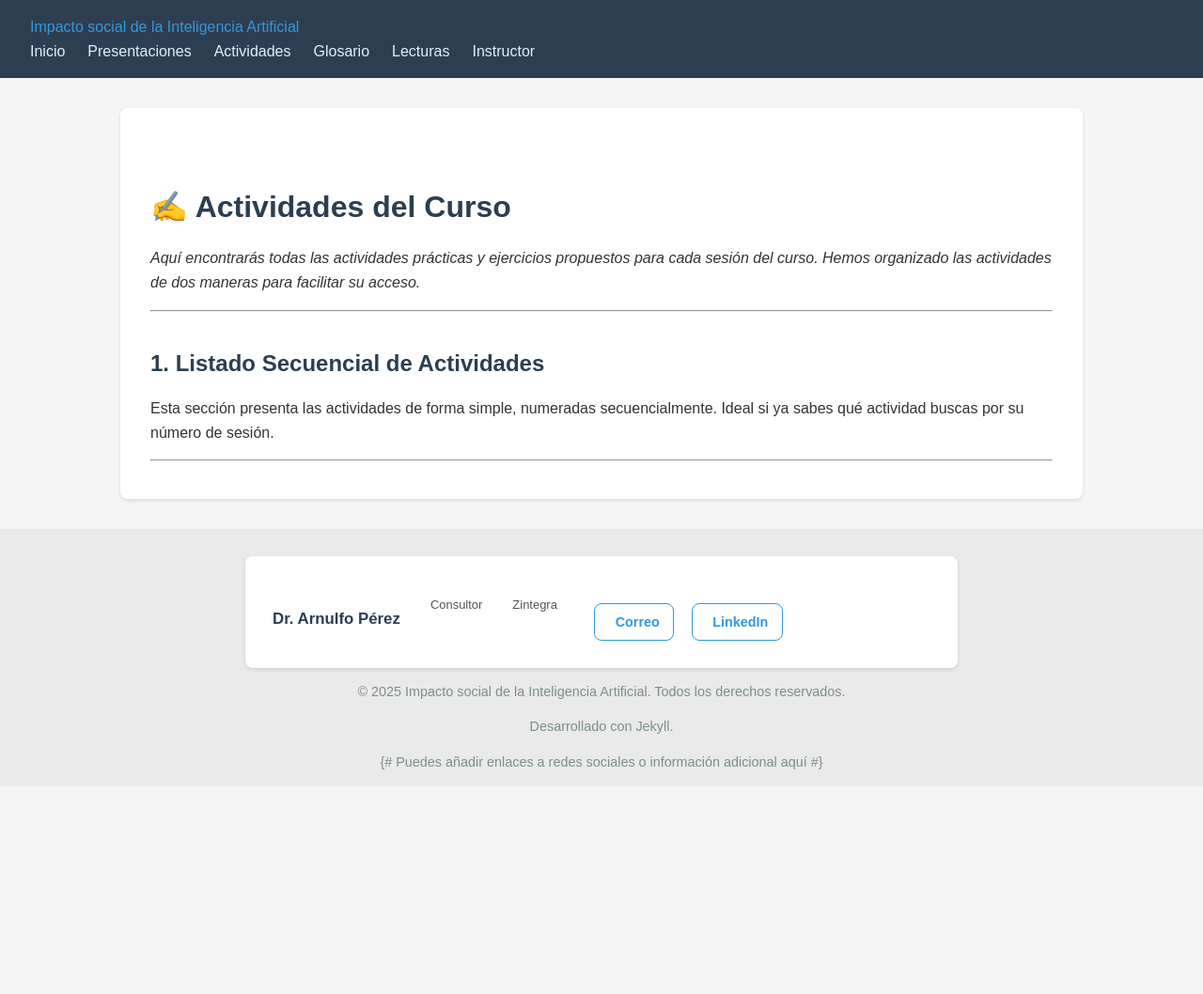
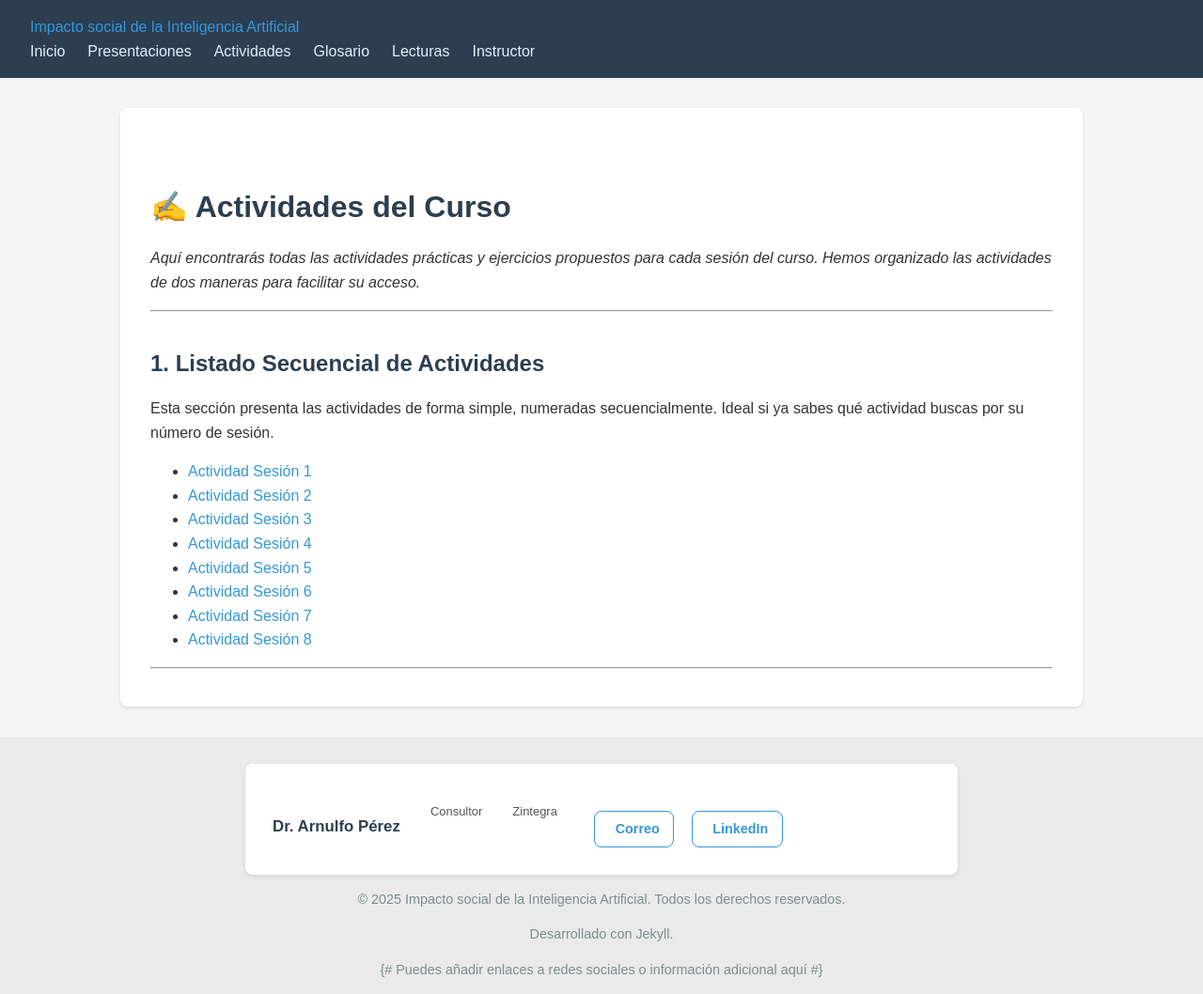
Before and after one commit to ArnulfoPerez/impacto_ai, a Jekyll site: the page built from actividades.md, in a window 1280 px wide. Shown: the whole page at 94% size. Built offline with Jekyll 4.4.1, drawn with Linux system fonts in a browser that asks for light colours; before the commit the page ends 900 px from its top, so only the background shows below that.

Commit message:
Update actividades.md
lista simple

```diff
--- a/actividades.md
+++ b/actividades.md
@@ -14,19 +14,17 @@ _Aquí encontrarás todas las actividades prácticas y ejercicios propuestos par
 
 Esta sección presenta las actividades de forma simple, numeradas secuencialmente. Ideal si ya sabes qué actividad buscas por su número de sesión.
 
+
 <ul class="activity-list">
-{% for session in site.sessions | sort: "order" %}
-  {% if session.order %}
-    {% assign session_number_padded = session.order | prepend: "00" | slice: -2, 2 %}
+  {% for i in (1..8) %}
+    {% assign session_number_padded = i | prepend: "00" | slice: -2, 2 %}
     <li>
-      <a href="{{ '/assets/activities/' | relative_url }}Actividad_S{{ session_number_padded }}.pdf" target="_blank" class="activity-link">
-        <span class="session-number">Sesión {{ session.order }}:</span>
-        <span class="activity-title">{{ session.title }}</span>
-        <span class="activity-icon" aria-hidden="true">↗</span>
+      <a href="{{ '/assets/activities/' | relative_url }}Actividad_S{{ session_number_padded }}.pdf"
+         target="_blank"
+         class="activity-link">
+        Actividad Sesión {{ i }}
       </a>
     </li>
-  {% endif %}
-{% endfor %}
+  {% endfor %}
 </ul>
-
----
+----
```
